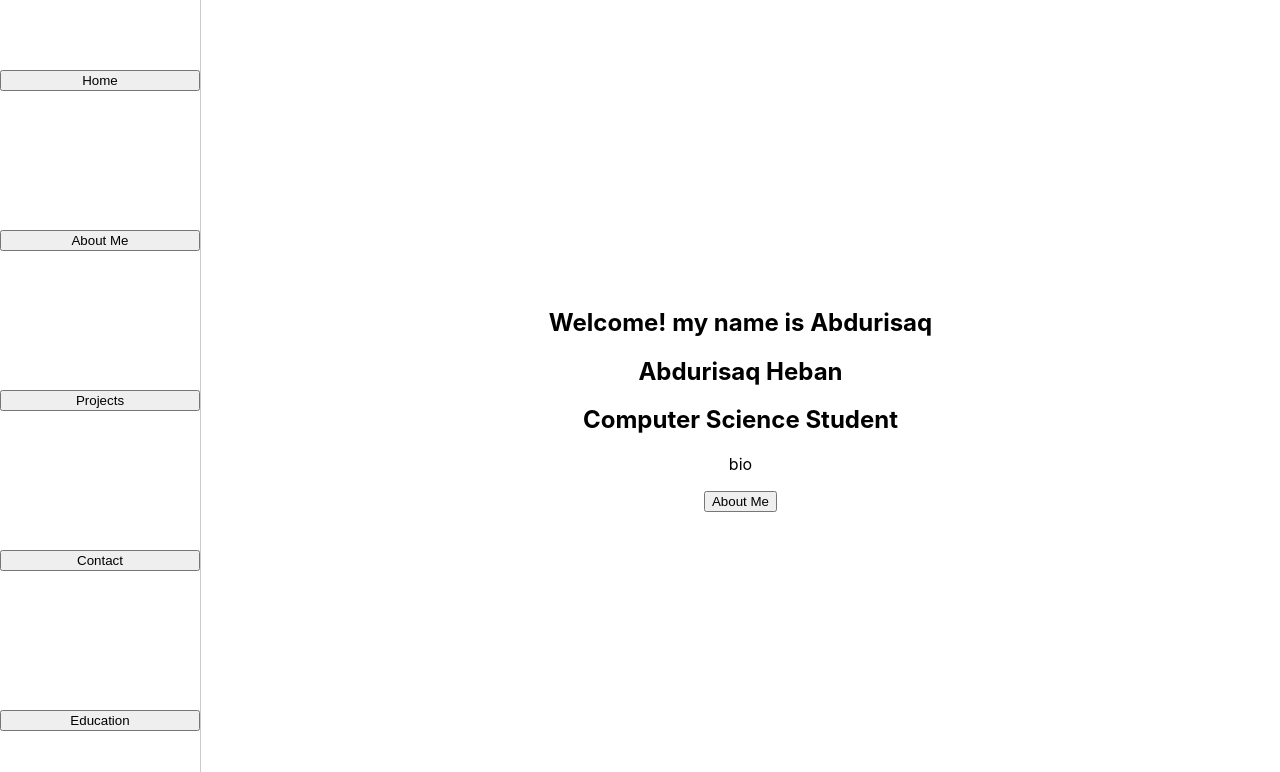
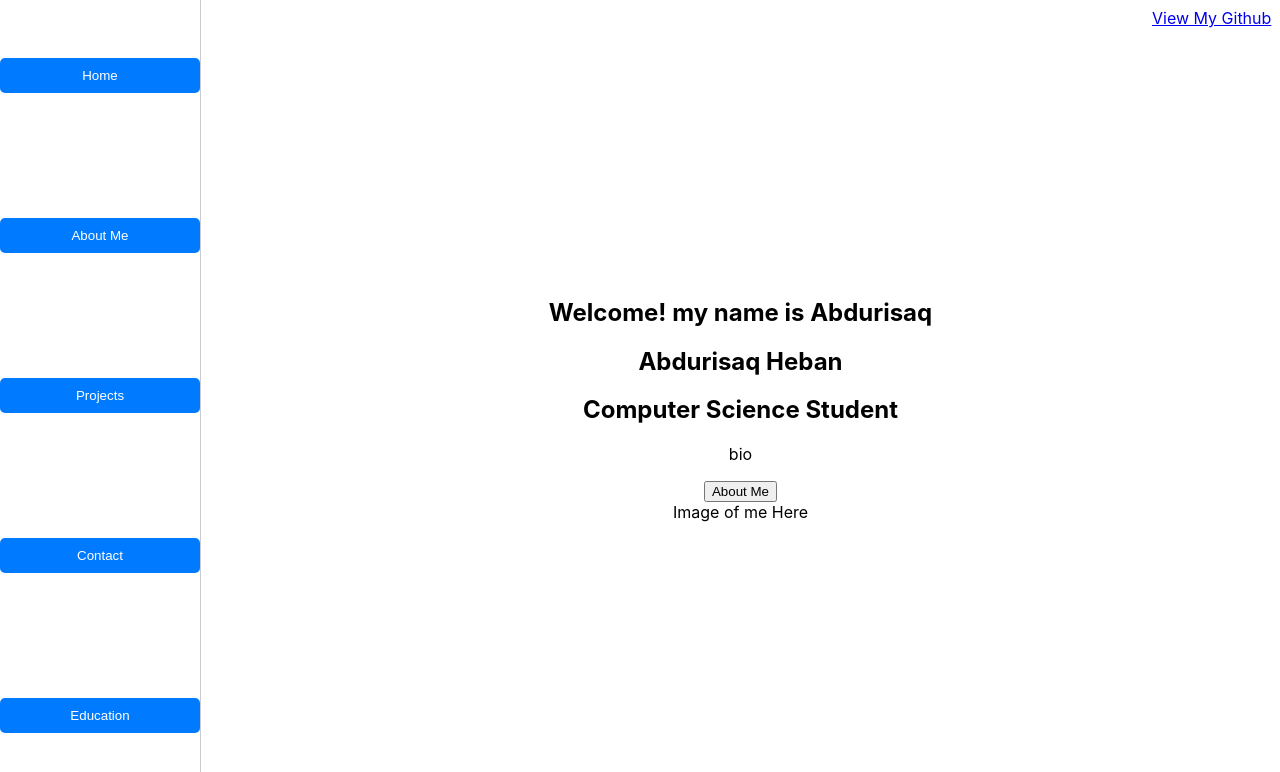
Before and after one commit to abdurisaq/Personal-Website, a React (Create React App) app: page / in a window 1280 px wide. Shown: the top 772 px of the page. Built offline with nearby package versions, Linux system fonts and the light colour scheme.

Commit message:
added functional buttons Issue 3, close #3

```diff
--- a/src/App.css
+++ b/src/App.css
@@ -64,3 +64,23 @@
   width: 45%;
 
 }
+
+.sidebar button {
+  padding: 10px;
+  margin-bottom: 10px;
+  border: none;
+  border-radius: 5px;
+  background-color: #007bff;
+  color: white;
+  cursor: pointer;
+  transition: background-color 0.3s ease;
+}
+
+.sidebar button:hover {
+  background-color: #0056b3;
+}
+.github-link {
+  position: absolute;
+  top: 1%;
+  left: 90%;
+}
--- a/src/pages/home.jsx
+++ b/src/pages/home.jsx
@@ -3,6 +3,7 @@ import React from 'react';
 function Home({ goToAboutMe }) {
   return (
     <div>
+      <a className="github-link" href="https://github.com/abdurisaq" target="_blank" rel="noopener noreferrer">View My Github</a>
       <section>
       <h1>Welcome! my name is Abdurisaq</h1>
       <h2>Abdurisaq Heban</h2>
@@ -12,6 +13,7 @@ function Home({ goToAboutMe }) {
         <p>bio</p>
       </section>
       <button onClick={goToAboutMe}>About Me</button>
+      <div>Image of me Here</div>
     </div>
   );
 }
--- a/src/sidebar.jsx
+++ b/src/sidebar.jsx
@@ -3,11 +3,11 @@ import React from 'react';
 function Sidebar({ setPage }) {
   return (
     <div className="sidebar">
-      <button onClick={() => setPage('home')}>Home</button>
-      <button onClick={() => setPage('aboutMe')}>About Me</button>
-      <button onClick={() => setPage('projects')}>Projects</button>
-      <button onClick={() => setPage('contact')}>Contact</button>
-      <button onClick={() => setPage('education')}>Education</button>
+      <button className="sidebar_button" onClick={() => setPage('home')}>Home</button>
+      <button className="sidebar_button" onClick={() => setPage('aboutMe')}>About Me</button>
+      <button className="sidebar_button" onClick={() => setPage('projects')}>Projects</button>
+      <button className="sidebar_button" onClick={() => setPage('contact')}>Contact</button>
+      <button className="sidebar_button" onClick={() => setPage('education')}>Education</button>
     </div>
   );
 }
```
